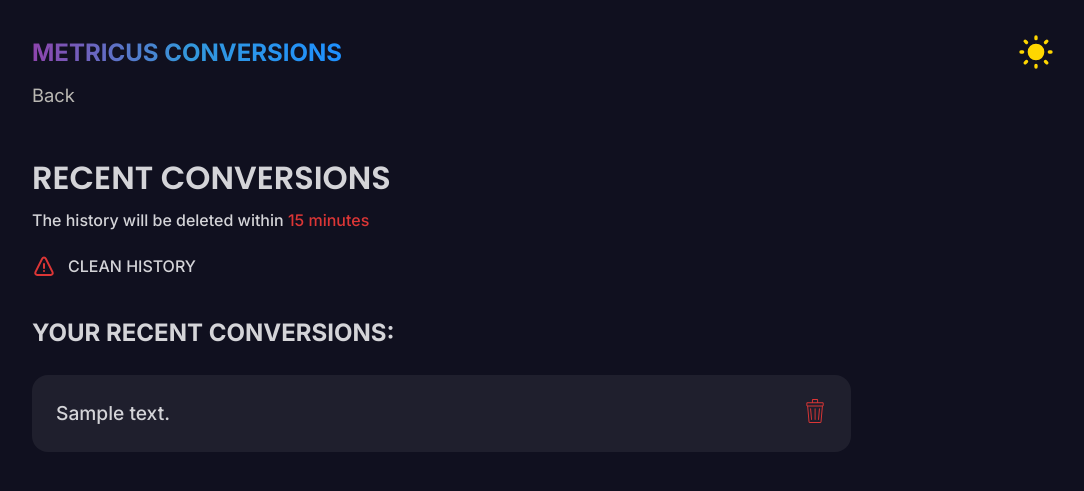
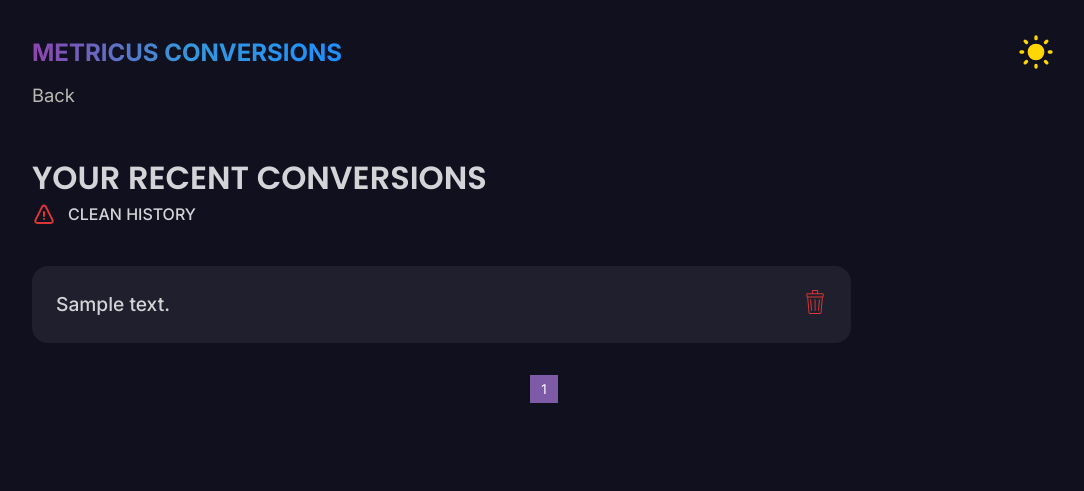
Before and after one commit to guifreschi/site-metricus, a Flask app: page /conversion/history in a window 1280 px wide. Shown: the top 491 px of the page, without its empty margins (96-1180 px from the left). Run offline with Flask 3, Linux system fonts and the light colour scheme; a user stored in the database is signed in; tables that the repository leaves empty hold one stand-in row (values such as "Sample post").

Commit message:
Implementing pagination to history

```diff
--- a/src/main/routes/calculator.py
+++ b/src/main/routes/calculator.py
@@ -3,7 +3,6 @@ from src.utilities.operations import simple_conversion, complex_conversion
 from src.main.database import db
 from src.main.models.history import History
 from Metricus.utilities.pretty_response import PrettyResponse
-from src.utilities.tasks import schedule_data_deletion
 from flask_login import current_user
 
 calculator_bp = Blueprint('calculator', __name__)
--- a/src/main/routes/history.py
+++ b/src/main/routes/history.py
@@ -2,6 +2,7 @@ from flask import Blueprint, render_template, request, jsonify, session
 from src.main.database import db
 from src.main.models.history import History
 from flask_login import login_required, current_user
+from src.utilities.tasks import remove_old_items
 
 history_bp = Blueprint('history', __name__)
 
@@ -13,22 +14,32 @@ def history_page():
 @history_bp.route('/conversion/history/data', methods=["GET"])
 @login_required
 def get_data():
-  user_id = current_user.get_id()
+    user_id = current_user.get_id()
+    page = request.args.get('page', 1, type=int)
+    per_page = request.args.get('limit', 7, type=int)
 
-  history_items = History.query.filter_by(user_id=user_id).order_by(History.created_at.desc()).limit(50).all()
+    remove_old_items(user_id, limit=42)
 
-  data = [
-    {
-      "id": item.id,
-      "message": item.message,
-      "user_id": item.user_id,
-      "created_at": item.created_at.strftime('%Y-%m-%d %H:%M:%S')
-    }
-    for item in history_items
-  ]
+    history_query = History.query.filter_by(user_id=user_id).order_by(History.created_at.desc())
+    total_items = history_query.count()
+    history_items = history_query.offset((page - 1) * per_page).limit(per_page).all()
 
-  return jsonify(data)
+    data = [
+        {
+            "id": item.id,
+            "message": item.message,
+            "user_id": item.user_id,
+            "created_at": item.created_at.strftime('%Y-%m-%d %H:%M:%S')
+        }
+        for item in history_items
+    ]
 
+    return jsonify({
+        "data": data,
+        "total_items": total_items,
+        "page": page,
+        "total_pages": (total_items + per_page - 1) // per_page
+    })
 
 @history_bp.route('/conversion/history/delete', methods=["DELETE"])
 @login_required
--- a/src/main/server/server.py
+++ b/src/main/server/server.py
@@ -1,5 +1,4 @@
-from flask import Flask, render_template, session
-import uuid
+from flask import Flask, render_template
 from src.utilities.config import SECRET_KEY, SQLALCHEMY_DATABASE_URI
 from src.main.database import db
 from src.main.routes.conversion import conversion_bp
--- a/src/main/server/static/js/events/history.js
+++ b/src/main/server/static/js/events/history.js
@@ -1,16 +1,21 @@
+const noConversion = document.getElementById('no-conversion')
+
 export function setupHistory() {
   const listConversion = document.getElementById('list-conversions')
 
   if (!listConversion) return
 
-  const loadHistory = async () => {
+  const loadHistory = async (page = 1, limit = 7) => {
     try {
-      const response = await fetch('/conversion/history/data')
-      const data = await response.json()
-      console.log(data)
+      const response = await fetch(`/conversion/history/data?page=${page}&limit=${limit}`)
+      const result = await response.json()
+
+      const { data, total_pages } = result
 
       if (data.length > 0) {
-        renderHistory(data.slice(0, 5))
+        listConversion.innerHTML = ''
+        renderHistory(data)
+        renderPagination(page, total_pages)
       } else {
         displayNoConversionMessage()
       }
@@ -41,6 +46,21 @@ export function setupHistory() {
     })
 
     setupClearHistory()
+  }
+
+  const renderPagination = (currentPage, totalPages) => {
+    const paginationContainer = document.getElementById('pagination')
+    paginationContainer.innerHTML = ''
+
+    for (let i = 1; i <= totalPages; i++) {
+      const pageButton = document.createElement('button')
+      pageButton.textContent = i
+      pageButton.classList.add('pagination-button')
+      if (i === currentPage) pageButton.classList.add('active')
+
+      pageButton.onclick = () => loadHistory(i)
+      paginationContainer.appendChild(pageButton)
+    }
   }
 
   const deleteItem = async (id, ul) => {
@@ -86,6 +106,8 @@ export function setupHistory() {
         const result = await response.json()
 
         if (result.success) {
+          const paginationContainer = document.getElementById('pagination')
+          paginationContainer.innerHTML = ''
           listConversion.innerHTML = ''
         } else {
           console.error('Error clearing history:', result.message)
@@ -97,7 +119,6 @@ export function setupHistory() {
   }
 
   const displayNoConversionMessage = () => {
-    const noConversion = document.getElementById('no-conversion')
     if (noConversion) noConversion.classList.remove('display-none')
   }
 
--- a/src/main/server/static/js/events/loginSignUp.js
+++ b/src/main/server/static/js/events/loginSignUp.js
@@ -34,10 +34,12 @@ function signUp() {
         body: JSON.stringify(data)
       })
 
+      const result = await response.json()
+
       if (response.ok) {
         window.location.href = "/login"
       } else {
-        showErrorMessage('Something went wrong! Try again later.')
+        showErrorMessage(result.message)
       }
     } catch (error) {
       showErrorMessage('Error connecting to the server.')
--- a/src/main/server/static/styles/history/history.css
+++ b/src/main/server/static/styles/history/history.css
@@ -109,17 +109,6 @@ body.theme-loaded {
     font-weight: 600;
   }
 
-  & p:nth-last-of-type(1) {
-    font-weight: 500;
-    margin-top: .5rem;
-    margin-bottom: 1.5rem;
-
-    & span {
-      color: #dc3636;
-      font-weight: 500;
-    }
-  }
-
   & #clean-history-div {
     font-size: 1rem;
     text-transform: uppercase;
@@ -148,7 +137,7 @@ body.theme-loaded {
     display: flex;
     flex-direction: column;
     gap: 1.75rem;
-    margin-bottom: 5rem;
+    margin-bottom: 2rem;
 
     & h3 {
       font-size: 1.5rem;
@@ -188,6 +177,29 @@ body.theme-loaded {
       }
     }
   }
+
+  .pagination-container {
+    display: flex;
+    justify-content: center;
+    margin-top: 1.25rem;
+    margin-bottom: 5rem;
+
+    & .pagination-button {
+      margin: 0 0.3125rem;
+      padding: 0.3125rem 0.625rem;
+      border: 1px solid #ccc;
+      background-color: #f9f9f9;
+      cursor: pointer;
+
+      &.active {
+        background-color: var(--brand-color);
+        color: white;
+        border-color: var(--brand-color);
+      }
+    }
+  }
+
+
 }
 
 @media (max-width: 79.8em) {
--- a/src/main/server/templates/history.html
+++ b/src/main/server/templates/history.html
@@ -20,17 +20,16 @@
       <p>Back</p>
     </div>
     <section id="recent-conversions">
-      <h2>Recent conversions</h2>
-      <p>The history will be deleted within <span>15 minutes</span></p>
+      <h2>Your Recent conversions</h2>
       <div id="clean-history-div">
         <img src="{{ url_for('static', filename='assets/main-images/warning-clear.svg') }}" alt="Clean history warning">
         <p id="clean-history">Clean History</p>
       </div>
 
       <div id="list-conversions">
-        <h3 style="text-transform: uppercase;">Your recent conversions:</h3>
         <p id="no-conversion" class="display-none">No conversions found...</p>
       </div>
+      <div id="pagination" class="pagination-container"></div>
     </section>
   </div>
   <script type="module" src="{{ url_for('static', filename='js/main.js') }}"></script>
--- a/src/utilities/tasks.py
+++ b/src/utilities/tasks.py
@@ -1,13 +1,13 @@
-import threading
+from src.main.models.history import History
 from src.main.database import db
 
-def delete_user_data(user_id, db, History):
-  from src.main.server.server import app
-  with app.app_context():
-    History.query.filter_by(user_id=user_id).delete()
+def remove_old_items(user_id, limit=42):
+  history_items = History.query.filter_by(user_id=user_id).order_by(History.created_at.desc()).all()
+
+  if len(history_items) > limit:
+    items_to_delete = history_items[limit:]
+
+    for item in items_to_delete:
+      db.session.delete(item)
+
     db.session.commit()
-    print(f"User data for {user_id} deleted after 15 minutes.")
-
-def schedule_data_deletion(user_id, db, History, expiration_time=18):
-  timer = threading.Timer(expiration_time * 60, delete_user_data, [user_id, db, History])
-  timer.start()
```
